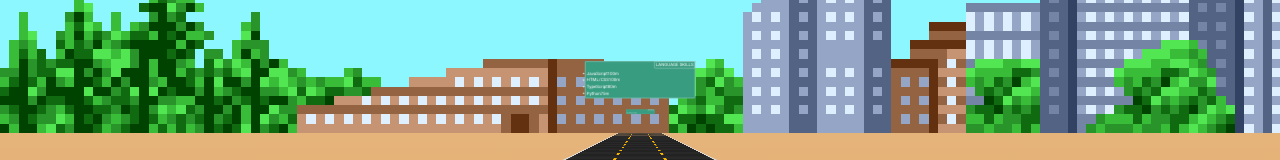
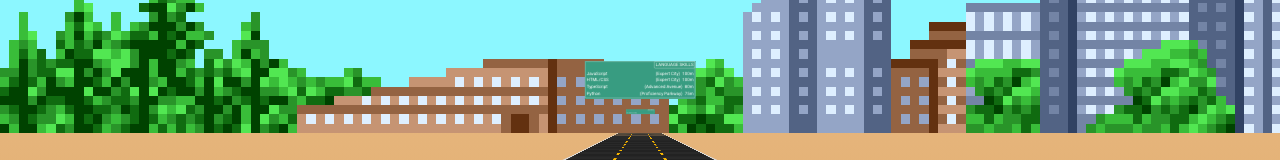
Before and after one commit to seanyoung247/OutReact, a React (Vite) app in the folder frontend-src/: page / in a window 1280 px wide. Shown: the part 387-547 px from the top of the page. Built offline with nearby package versions, Linux system fonts and the light colour scheme.

Commit message:
refactor: Skill list styling

```diff
--- a/frontend-src/src/components/objects3d/templates/registry.ts
+++ b/frontend-src/src/components/objects3d/templates/registry.ts
@@ -3,7 +3,7 @@ import { registerComponent, createRegistry, RegistryTypes } from '../../../utili
 // Objects to be registered:
 import { Sign } from './sign'
 // Content Components to be registered:
-import { SkillList } from './skillList'
+import { SkillList } from './skilllist'
 
 // Object registration:
 const objectRegistry = {
--- /dev/null
+++ b/frontend-src/src/components/objects3d/templates/skilllist.css
@@ -0,0 +1,16 @@
+
+ul.skill-list {
+    list-style: none;
+}
+
+ul.skill-list > li {
+    display: flex;
+    justify-content: space-between;
+}
+
+li > span.grade {
+    display: flex;
+    flex: 1;
+    justify-content: end;
+    padding: 0 0.5em;
+}
--- a/frontend-src/src/components/objects3d/templates/skillList.tsx
+++ b/frontend-src/src/components/objects3d/templates/skilllist.tsx
@@ -1,3 +1,5 @@
+
+import './skilllist.css'
 
 type SkillItemList = {
     skill: string,      // The skill name
@@ -12,10 +14,11 @@ export type SkillListProps = {
 
 export const SkillList = ({items}:SkillListProps) => (
     (items.length > 0) ? (
-        <ul>{
+        <ul className="skill-list">{
             items.map((item, i) => (
                 <li key={i}>
                     <span className="skill">{item.skill}</span>
+                    {item.grade && <span className="grade">{item.grade}</span>}
                     <span className="value">{item.display ?? item.value}</span>
                 </li>
             ))
```
